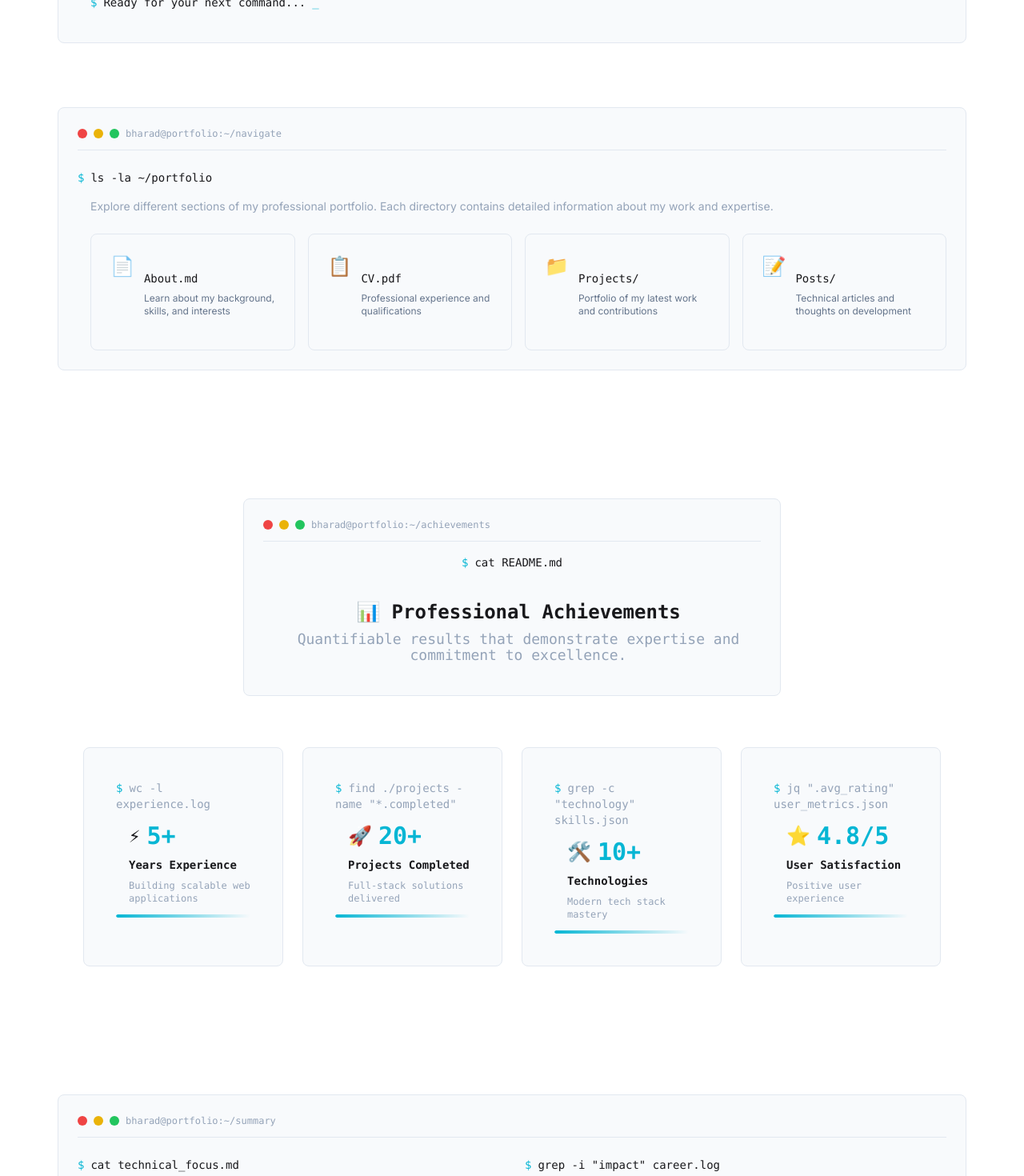
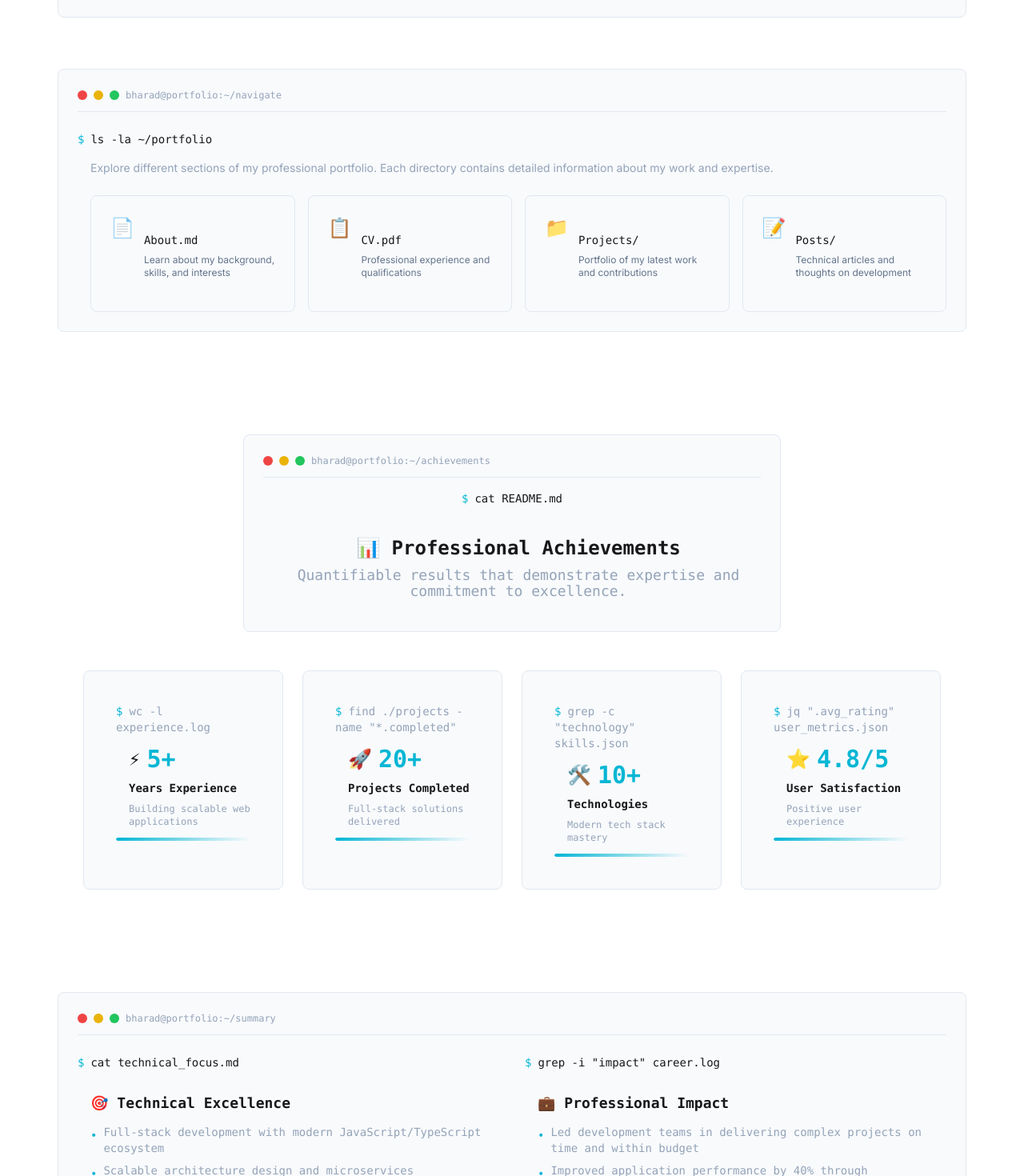
Before and after one commit to bharadwaj-pendyala/bharad-portfolio, a Next.js app: page /bharad-portfolio/ in a window 1280 px wide. Shown: the part 640-2110 px from the top of the page at 80% size. Built offline with nearby package versions, Linux system fonts and the light colour scheme.

Commit message:
fix: reduce spacing to more reasonable levels for better visual balance

```diff
--- a/src/app/blog/page.tsx
+++ b/src/app/blog/page.tsx
@@ -32,7 +32,7 @@ export default function Blog() {
       </div>
 
       {/* Blog Posts */}
-      <section className="space-y-16">
+      <section className="space-y-12">
         {/* Blog Post 1 */}
         <article className="group">
           <Link href="/blog/post-1" className="block">
--- a/src/app/page.tsx
+++ b/src/app/page.tsx
@@ -6,12 +6,12 @@ export default function Home(): JSX.Element {
   return (
     <div className="container mx-auto max-w-5xl px-6">
       {/* Enhanced Terminal Hero Section */}
-      <section className="mb-20">
+      <section className="mb-16">
         <EnhancedTerminalHero />
       </section>
 
       {/* Navigation Cards with Professional Enhancement */}
-      <section className="mb-20">
+      <section className="mb-16">
         <div className="card border-card-border bg-card-bg">
           <div className="mb-6 flex items-center space-x-2 border-b border-card-border pb-3">
             <div className="h-3 w-3 rounded-full bg-red-500"></div>
@@ -41,12 +41,12 @@ export default function Home(): JSX.Element {
       </section>
 
       {/* Enhanced Stats Section */}
-      <section className="mb-20">
+      <section className="mb-16">
         <EnhancedStatsSection />
       </section>
 
       {/* Professional Summary */}
-      <section className="mb-20">
+      <section className="mb-16">
         <div className="card border-card-border bg-card-bg">
           <div className="mb-6 flex items-center space-x-2 border-b border-card-border pb-3">
             <div className="h-3 w-3 rounded-full bg-red-500"></div>
--- a/src/components/EnhancedStatsSection.tsx
+++ b/src/components/EnhancedStatsSection.tsx
@@ -79,10 +79,10 @@ export default function EnhancedStatsSection(): JSX.Element {
   }, []);
 
   return (
-    <section id="enhanced-stats-section" className="py-20">
+    <section id="enhanced-stats-section" className="py-16">
       <div className="container mx-auto px-6">
         {/* Section Header */}
-        <div className="mb-16 text-center">
+        <div className="mb-12 text-center">
           <div className="card mx-auto max-w-2xl border-card-border bg-card-bg">
             <div className="mb-4 flex items-center space-x-2 border-b border-card-border pb-3">
               <div className="h-3 w-3 rounded-full bg-red-500"></div>
--- a/src/components/Layout.tsx
+++ b/src/components/Layout.tsx
@@ -10,7 +10,7 @@ export default function Layout({ children }: LayoutProps): JSX.Element {
   return (
     <div className="flex min-h-screen flex-col bg-background">
       <TerminalHeader />
-      <main className="flex-grow py-20">{children}</main>
+      <main className="flex-grow py-12">{children}</main>
       <MinimalFooter />
       <TerminalEasterEgg />
     </div>
```
